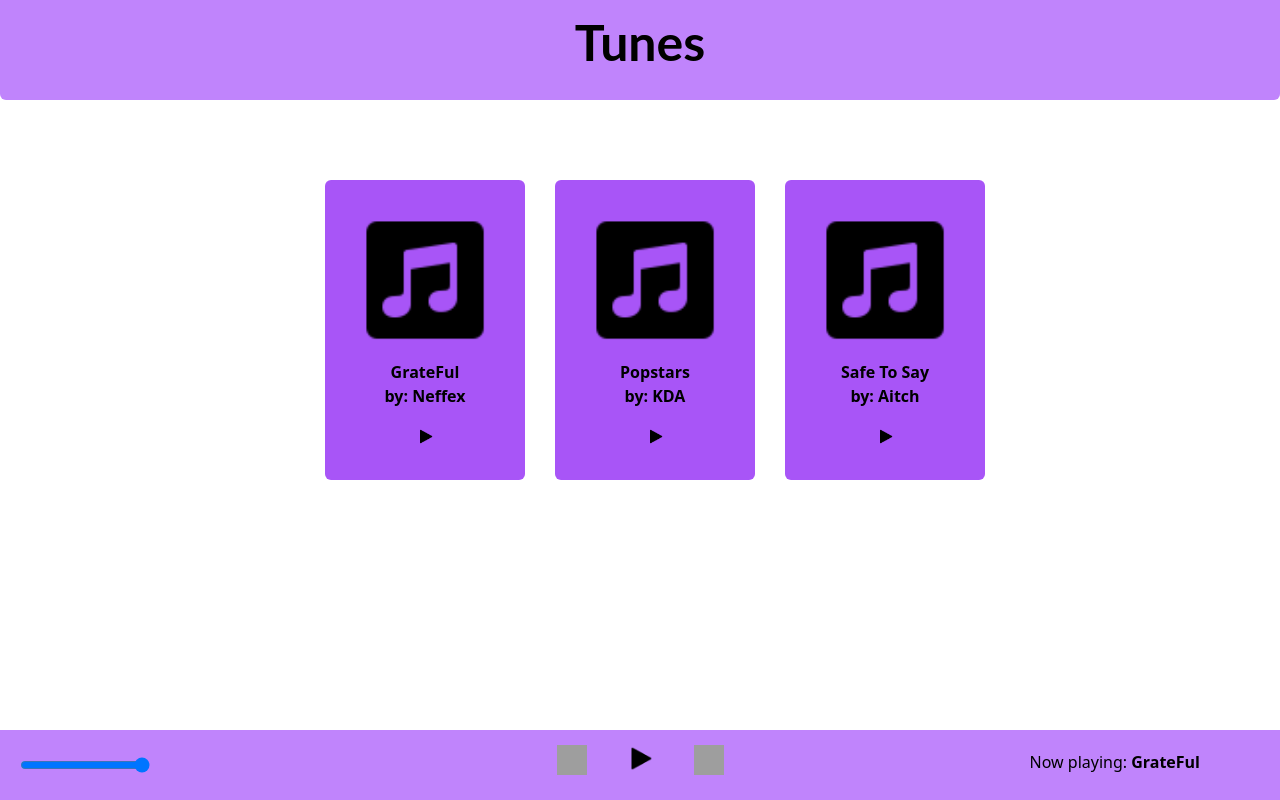
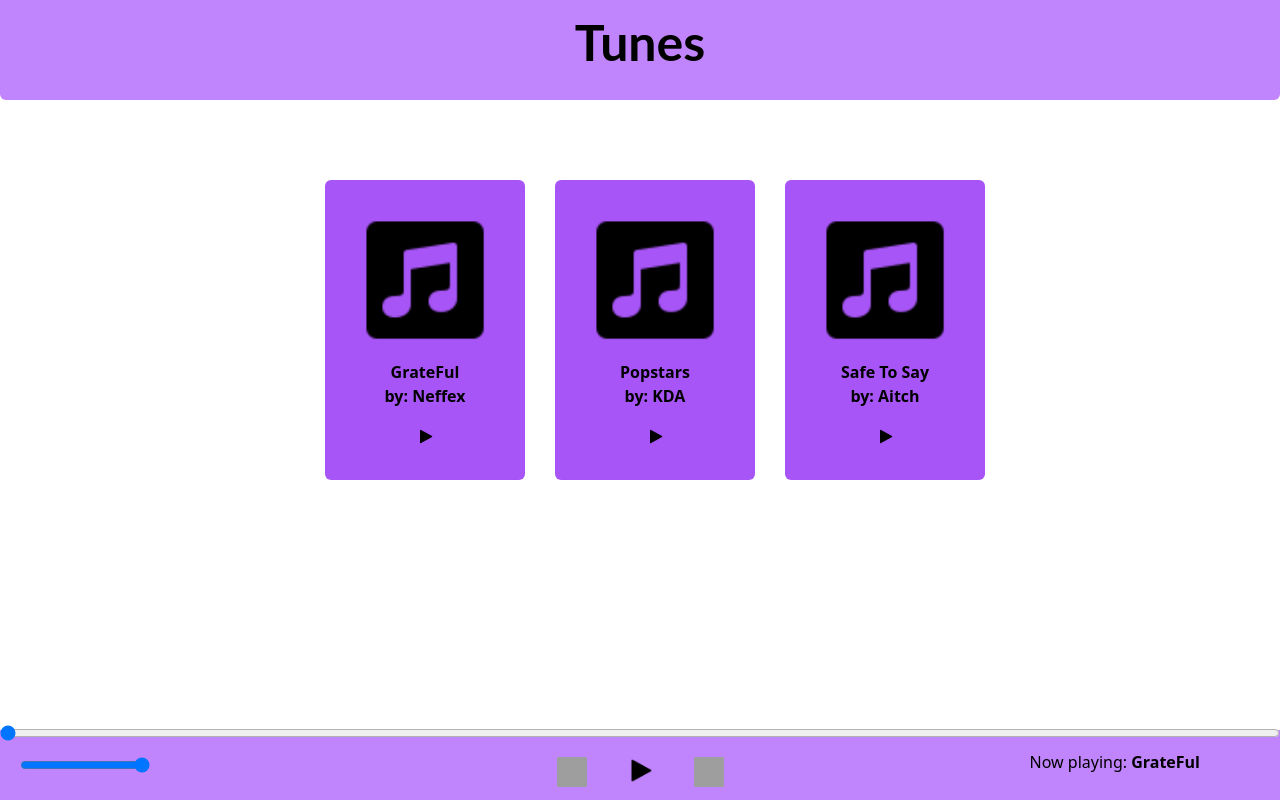
Before and after one commit to Kroplewski-M/simple-music-app, a Vue app: page / in a window 1280 px wide. Built offline with nearby package versions, Linux system fonts and the light colour scheme; grey boxes are pictures that could not be loaded.

Commit message:
timeline of song works

```diff
--- a/src/App.vue
+++ b/src/App.vue
@@ -2,11 +2,10 @@
   <AppNav></AppNav>
   <AppMain :songs="songs" @clicked="playSound"></AppMain>
   <AppPlayer :isPlaying="isPlaying" :player="player"  :songIndex="songIndex" :songs="songs" @clicked="toggleIsPlaying" @next="next" @prev="prev" @volume="volume"></AppPlayer>
-
 </template>
 
+
 <script>
-
 import AppNav from "./components/AppNav.vue";
 import AppMain from "./components/AppMain.vue";
 import AppPlayer from "./components/AppPlayer.vue";
--- a/src/components/AppPlayer.vue
+++ b/src/components/AppPlayer.vue
@@ -1,8 +1,8 @@
 <template>
   <div class="absolute bottom-0 fixed w-[100%] h-[70px] bg-purple-400 flex">
     <div class="flex flex-col place-content-center w-[100%] pb-[20px]">
-      <div class="hidden">
-           <input type="range" name="timeStamp" ref="time" v-model.lazy="this.player.currentTime" step="0.5" class="w-[100%] hover:cursor-pointer">
+      <div class="">
+           <input type="range" name="timeStamp" ref="time" v-model="this.currentTime" @input="updateTime" step="0.5" class="w-[100%] hover:cursor-pointer">
         </div>
 
     <div class="mx-auto flex space-x-10  mt-[10px]">
@@ -47,6 +47,8 @@ export default {
     return{
       playing:"play",
       volume: 100,
+      currentTime: 0,
+      duration: 0,
     }
   },
   watch:{
@@ -55,7 +57,7 @@ export default {
         this.playing = 'pause';
         setTimeout(() =>{
           this.$refs.time.max = this.player.duration;
-        },1000);
+        },500);
       }
       else{
         this.playing = 'play';
@@ -78,6 +80,15 @@ export default {
     prev(){
       this.$emit('prev');
     },
+    updateTime(){
+      this.player.currentTime = this.currentTime;
+    },
+    timeupdate(){
+      this.currentTime = this.player.currentTime;
+    },
+  },
+  mounted(){
+    this.player.addEventListener('timeupdate',this.timeupdate,false);
   },
 
 }
```
